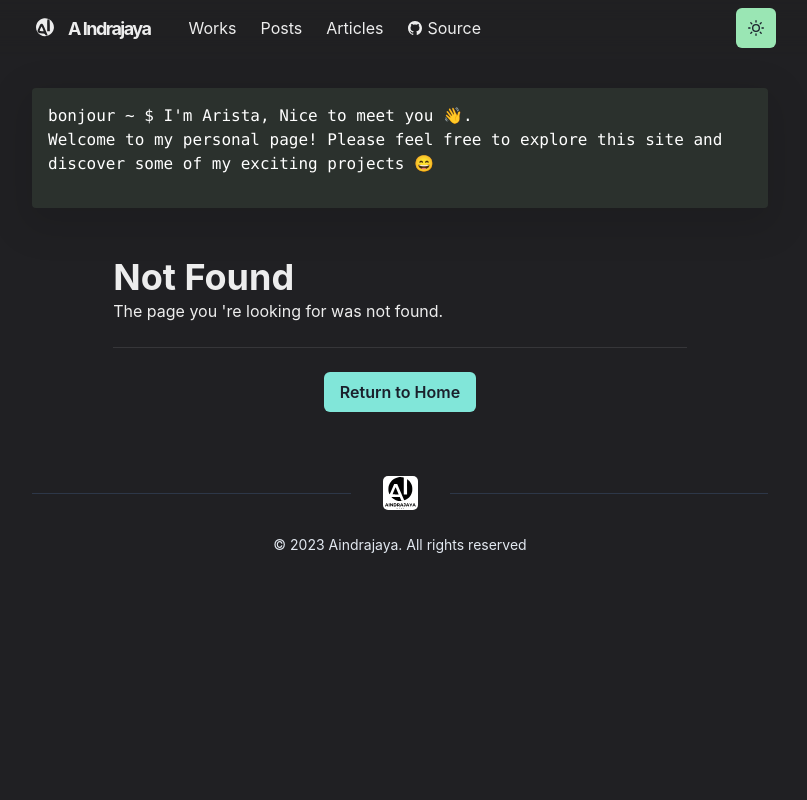
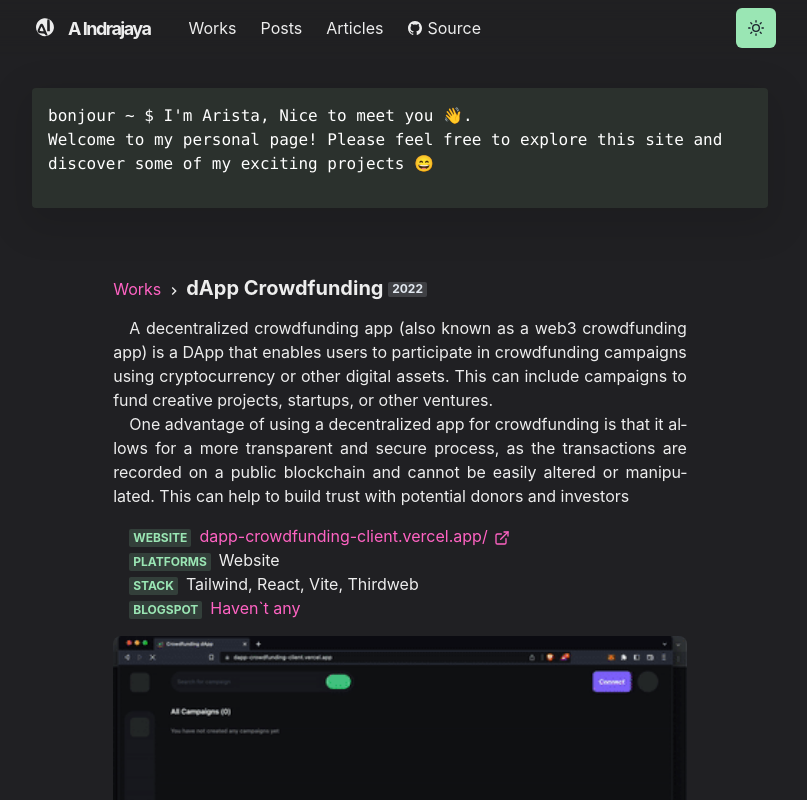
Before and after one commit to aindrajaya/aindrajaya.github.io, a Next.js app: page /works/dapp-crowdfunding in a window 1280 px wide. Before the commit this address had no page. Shown: the top 800 px of the page, without its empty margins (240-1047 px from the left). Built offline with nearby package versions, Linux system fonts and the light colour scheme.

Commit message:
implement crowdfunding portfolio

```diff
--- /dev/null
+++ b/pages/works/dapp-crowdfunding.js
@@ -0,0 +1,48 @@
+import { Container, Badge, Link, List, ListItem } from "@chakra-ui/react";
+import { ExternalLinkIcon } from "@chakra-ui/icons";
+import { Title, WorkImage, Meta } from "../../components/work";
+import P from "../../components/paragraph";
+import Layout from "../../components/layouts/article";
+
+const Work = () => (
+  <Layout title="reactmap">
+    <Container>
+      <Title>
+        dApp Crowdfunding <Badge>2022</Badge>
+      </Title>
+      <P>
+      A decentralized crowdfunding app (also known as a web3 crowdfunding app) is a DApp that enables users to participate in crowdfunding campaigns using cryptocurrency or other digital assets. This can include campaigns to fund creative projects, startups, or other ventures.
+      </P>
+      <P>
+      One advantage of using a decentralized app for crowdfunding is that it allows for a more transparent and secure process, as the transactions are recorded on a public blockchain and cannot be easily altered or manipulated. This can help to build trust with potential donors and investors
+      </P>
+      <List ml={4} my={4}>
+        <ListItem>
+          <Meta>Website</Meta>
+          <Link href="dapp-crowdfunding-client.vercel.app">
+          dapp-crowdfunding-client.vercel.app/ <ExternalLinkIcon mx="2px" />
+          </Link>
+        </ListItem>
+        <ListItem>
+          <Meta>Platforms</Meta>
+          <span>Website</span>
+        </ListItem>
+        <ListItem>
+          <Meta>Stack</Meta>
+          <span>Tailwind, React, Vite, Thirdweb</span>
+        </ListItem>
+        <ListItem>
+          <Meta>Blogspot</Meta>
+          <Link>
+            Haven`t any
+          </Link>
+        </ListItem>
+      </List>
+
+      <WorkImage src="/images/works/dappcrowdfunding2.gif" alt="react-map"/>
+      <WorkImage src="/images/works/dappcrowdfunding.jpg" alt="react-map"/>
+    </Container>
+  </Layout>
+)
+
+export default Work;
```
